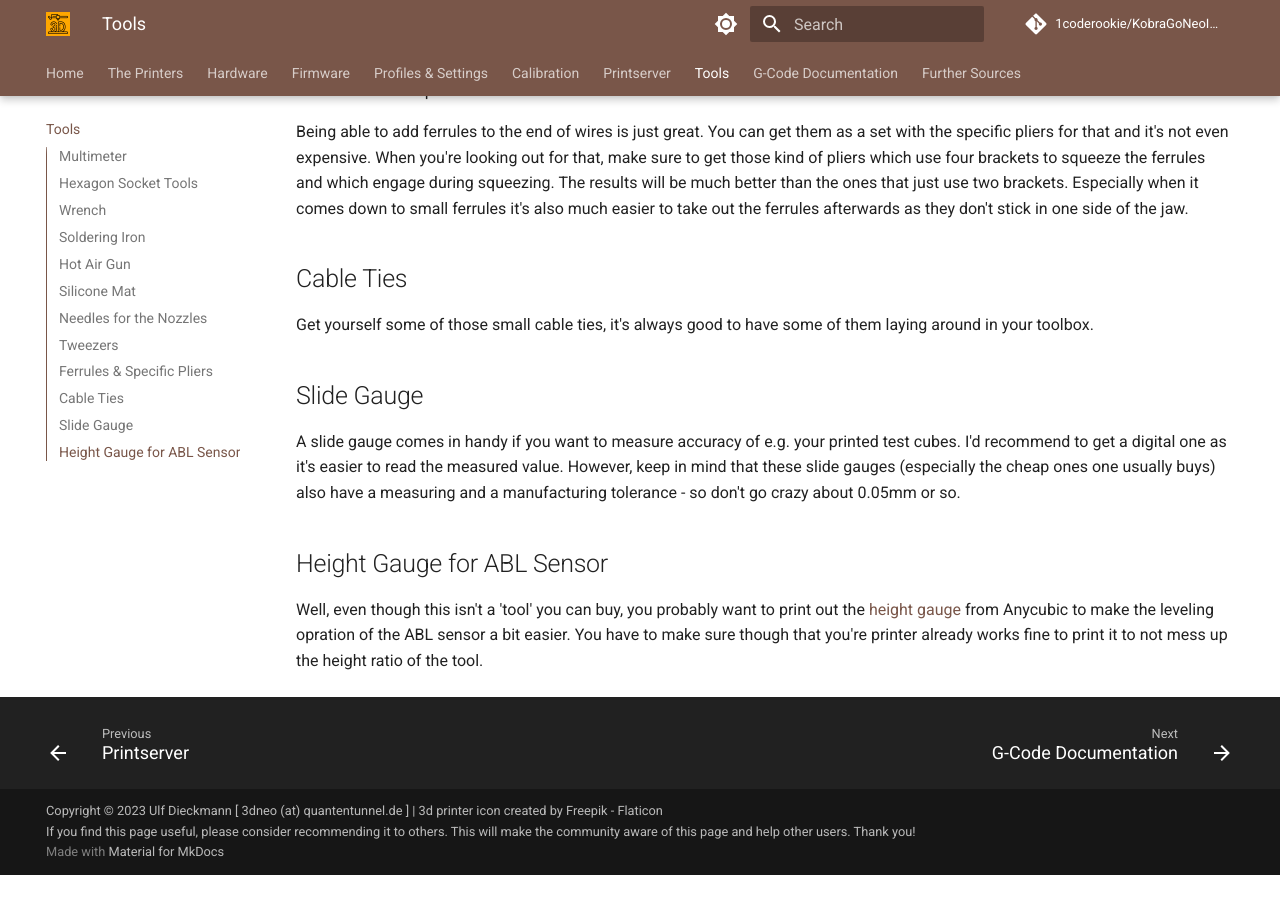
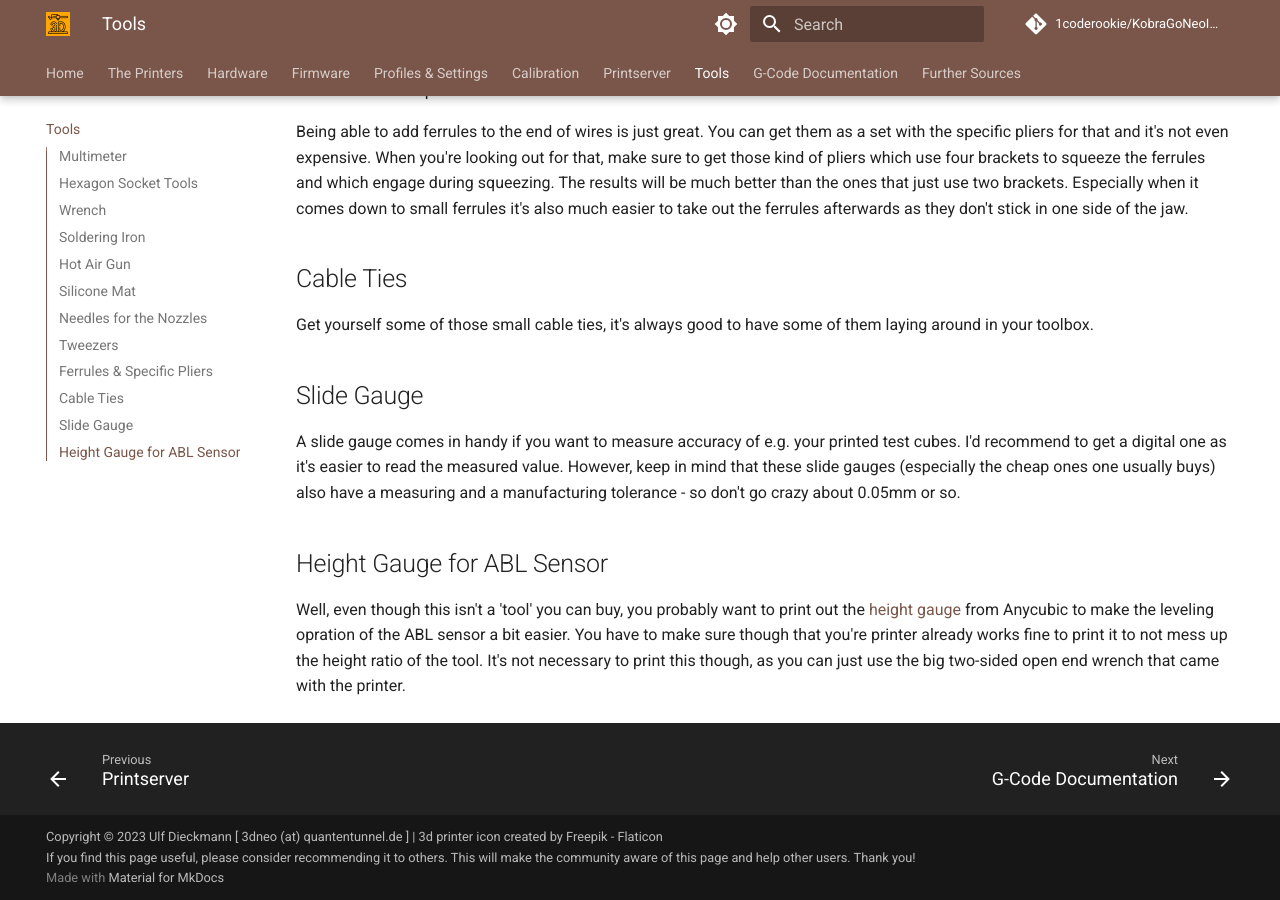
Before and after one commit to 1coderookie/KobraGoNeoInsights, an MkDocs documentation site: the page built from docs/tools.md, in a window 1280 px wide and 900 px high, scrolled down 1916 px. Built offline with MkDocs 1.6.1 and Material for MkDocs 9.7.7, drawn with Linux system fonts in a browser that asks for light colours; comment, search, counter and statistics services are not loaded; before the commit the page ends 2791 px from its top, so only the background shows below that.

Commit message:
Update tools.md

```diff
--- a/docs/tools.md
+++ b/docs/tools.md
@@ -55,4 +55,4 @@ Get yourself some of those small cable ties, it's always good to have some of th
 A slide gauge comes in handy if you want to measure accuracy of e.g. your printed test cubes. I'd recommend to get a digital one as it's easier to read the measured value. However, keep in mind that these slide gauges (especially the cheap ones one usually buys) also have a measuring and a manufacturing tolerance - so don't go crazy about 0.05mm or so.
 
 ## Height Gauge for ABL Sensor
-Well, even though this isn't a 'tool' you can buy, you probably want to print out the [height gauge](https://cdn.shopify.com/s/files/1/0245/5519/2380/files/Height_gauge.rar?v=1667814312) from Anycubic to make the leveling opration of the ABL sensor a bit easier. You have to make sure though that you're printer already works fine to print it to not mess up the height ratio of the tool.
+Well, even though this isn't a 'tool' you can buy, you probably want to print out the [height gauge](https://cdn.shopify.com/s/files/1/0245/5519/2380/files/Height_gauge.rar?v=1667814312) from Anycubic to make the leveling opration of the ABL sensor a bit easier. You have to make sure though that you're printer already works fine to print it to not mess up the height ratio of the tool. It's not necessary to print this though, as you can just use the big two-sided open end wrench that came with the printer.
```
